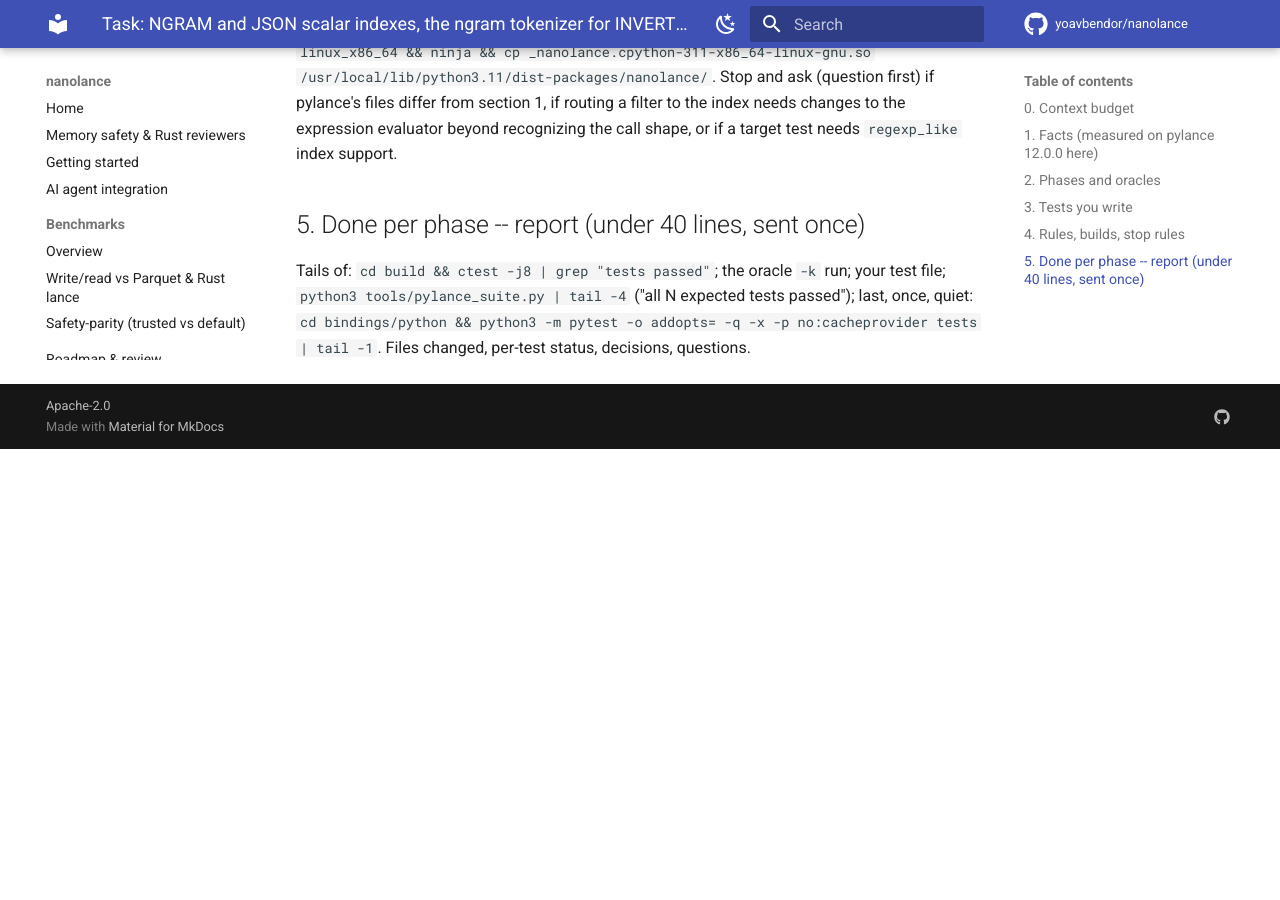
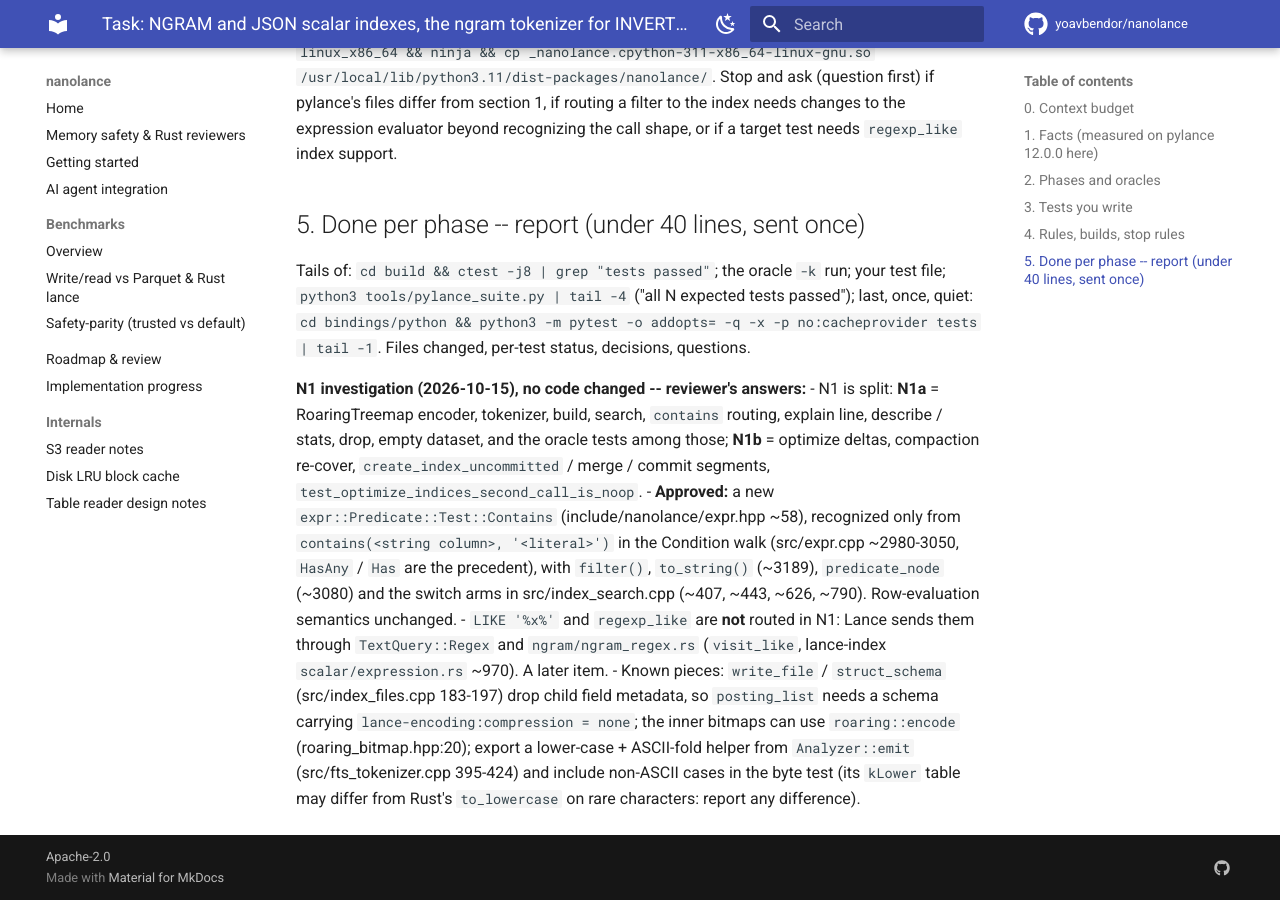
Before and after one commit to yoavbendor/nanolance, an MkDocs documentation site: the page built from docs/tasks/NGRAM_JSON.md, in a window 1280 px wide and 900 px high, scrolled down 2928 px. Built offline with MkDocs 1.6.1 and Material for MkDocs 9.7.7, drawn with Linux system fonts in a browser that asks for light colours; comment, search, counter and statistics services are not loaded; before the commit the page ends 3377 px from its top, so only the background shows below that.

Commit message:
NGRAM_JSON: N1 split and reviewer's answers
Co-Authored-By: Claude Opus 5.5 <noreply@anthropic.com>
Claude-Session: https://claude.ai/code/session_014PGy9PK68gHvyR8T1r5ueY

```diff
--- a/docs/tasks/NGRAM_JSON.md
+++ b/docs/tasks/NGRAM_JSON.md
@@ -115,3 +115,22 @@ Tails of: `cd build && ctest -j8 | grep "tests passed"`; the oracle `-k` run; yo
 `python3 tools/pylance_suite.py | tail -4` ("all N expected tests passed"); last, once, quiet:
 `cd bindings/python && python3 -m pytest -o addopts= -q -x -p no:cacheprovider tests | tail -1`.
 Files changed, per-test status, decisions, questions.
+
+**N1 investigation (2026-10-15), no code changed -- reviewer's answers:**
+- N1 is split: **N1a** = RoaringTreemap encoder, tokenizer, build, search, `contains` routing, explain
+  line, describe / stats, drop, empty dataset, and the oracle tests among those; **N1b** = optimize
+  deltas, compaction re-cover, `create_index_uncommitted` / merge / commit segments,
+  `test_optimize_indices_second_call_is_noop`.
+- **Approved:** a new `expr::Predicate::Test::Contains` (include/nanolance/expr.hpp ~58), recognized
+  only from `contains(<string column>, '<literal>')` in the Condition walk (src/expr.cpp ~2980-3050,
+  `HasAny` / `Has` are the precedent), with `filter()`, `to_string()` (~3189), `predicate_node`
+  (~3080) and the switch arms in src/index_search.cpp (~407, ~443, ~626, ~790). Row-evaluation
+  semantics unchanged.
+- `LIKE '%x%'` and `regexp_like` are **not** routed in N1: Lance sends them through
+  `TextQuery::Regex` and `ngram/ngram_regex.rs` (`visit_like`, lance-index `scalar/expression.rs`
+  ~970). A later item.
+- Known pieces: `write_file` / `struct_schema` (src/index_files.cpp 183-197) drop child field metadata,
+  so `posting_list` needs a schema carrying `lance-encoding:compression = none`; the inner bitmaps can
+  use `roaring::encode` (roaring_bitmap.hpp:20); export a lower-case + ASCII-fold helper from
+  `Analyzer::emit` (src/fts_tokenizer.cpp 395-424) and include non-ASCII cases in the byte test (its
+  `kLower` table may differ from Rust's `to_lowercase` on rare characters: report any difference).
```
